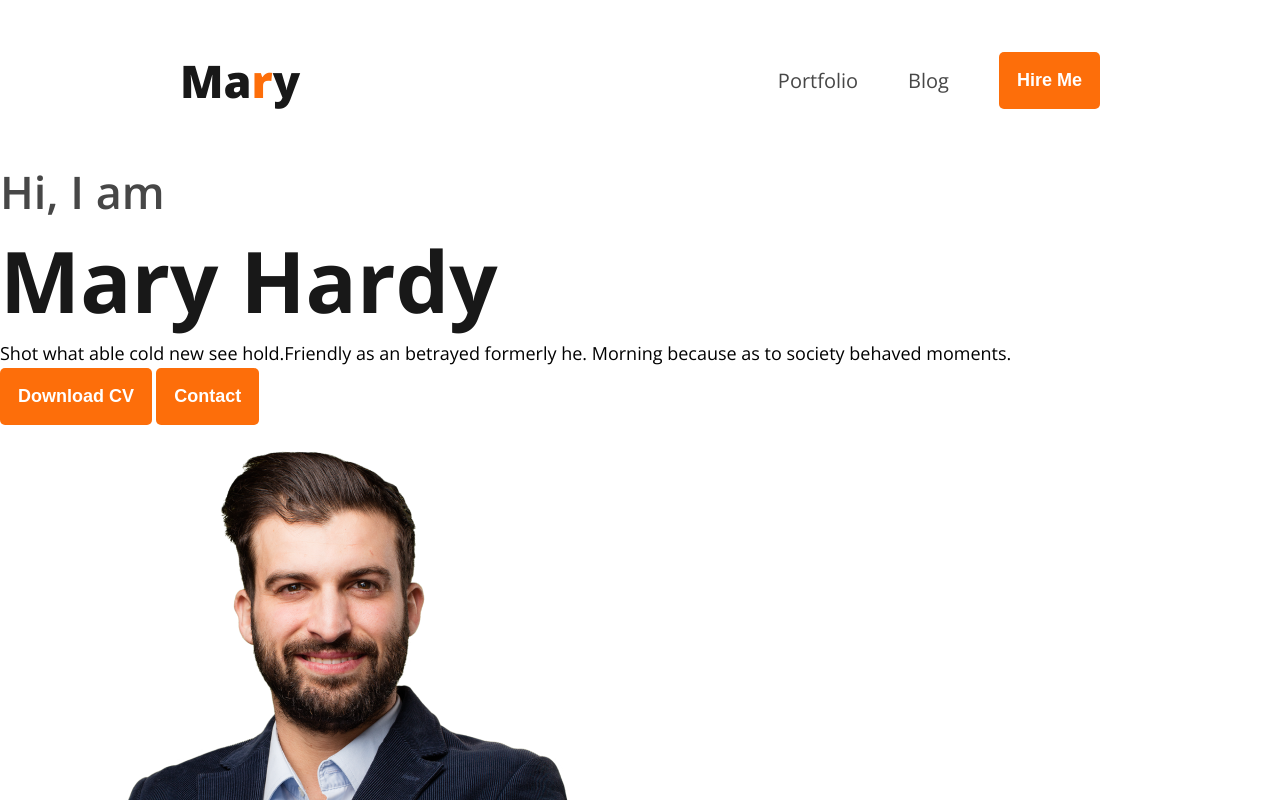
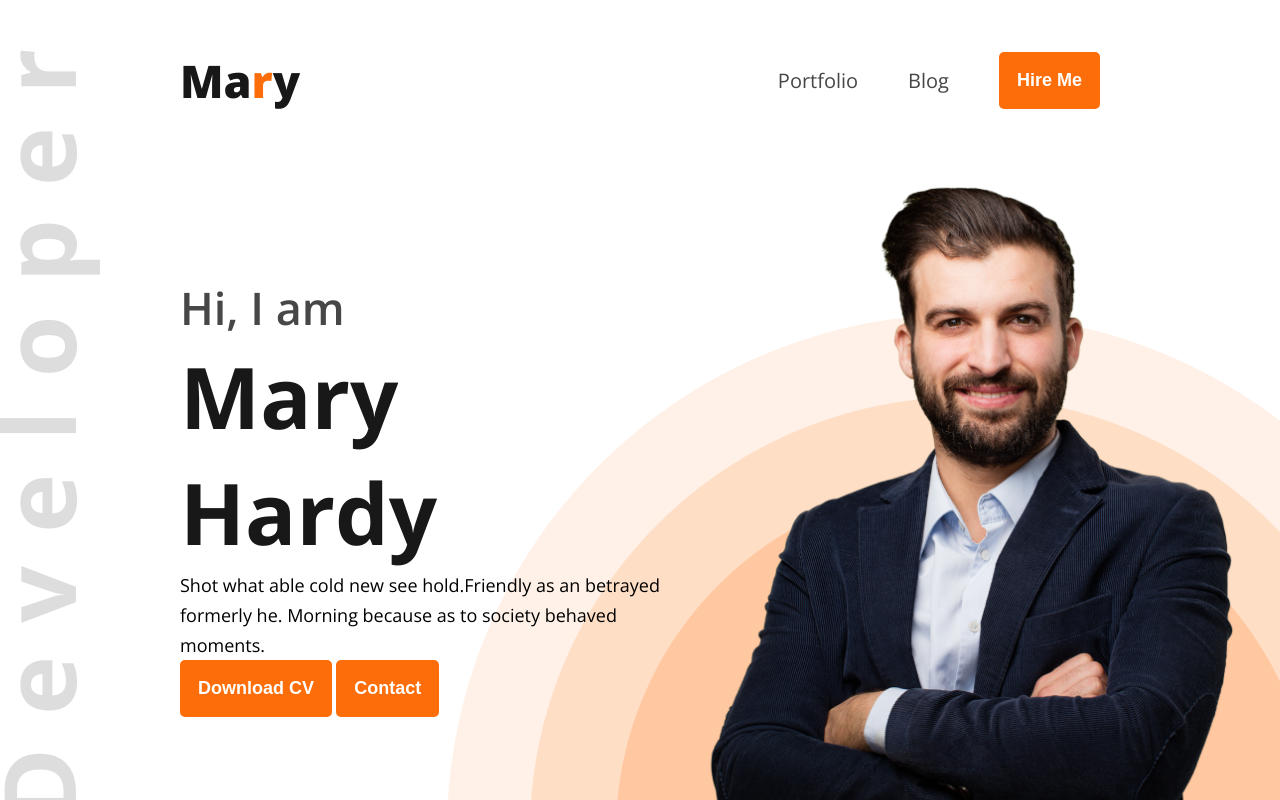
Before and after one commit to Erf-Tam/developer-portfolio, a plain HTML site: page index.html in a window 1280 px wide. Shown: the top 800 px of the page. Drawn offline with nearby package versions, Linux system fonts and the light colour scheme.

Commit message:
banner-section updated

```diff
--- a/index.html
+++ b/index.html
@@ -14,7 +14,7 @@
 </head>
 
 <body class="open-sans-normal">
-    <header>
+    <header class="header">
         <nav>
             <h3 class="nav-title">Ma<span class="text-primary">r</span>y</h3>
             <ul>
@@ -32,7 +32,7 @@
                 <button class="btn-primary">Download CV</button>
                 <button class="btn-primary">Contact</button>
             </div>
-            <img src="./images/hardy.png" alt="">
+            <img class="banner-image" src="./images/hardy.png" alt="">
         </div>
     </header>
 
--- a/styles/style.css
+++ b/styles/style.css
@@ -35,6 +35,14 @@
     font-weight: 700;
     font-size: 18px;
     border: none;
+}
+
+/* Header section Styles */
+
+.header{
+    background-image: url('../images/developer.png'), url('../images/header_bg.png');
+    background-repeat: no-repeat;
+    background-position: top left, bottom right;
 }
 
 /* Nav Styles */
@@ -75,7 +83,16 @@ nav li a {
 }
 
 /* Banner styles */
+.banner{
+    display: flex;
+    justify-content: space-between;
+    align-items: center;
+    margin: 0px 38px 0px 180px;
+}
 
+.banner-content{
+    max-width: 580px;
+}
 .banner-greet {
     font-size: 45px;
     font-weight: 600;
@@ -92,3 +109,6 @@ nav li a {
     line-height: 30px;
     letter-spacing: 0%;
 }
+.banner-image{
+    max-width: 580px;
+}
```
